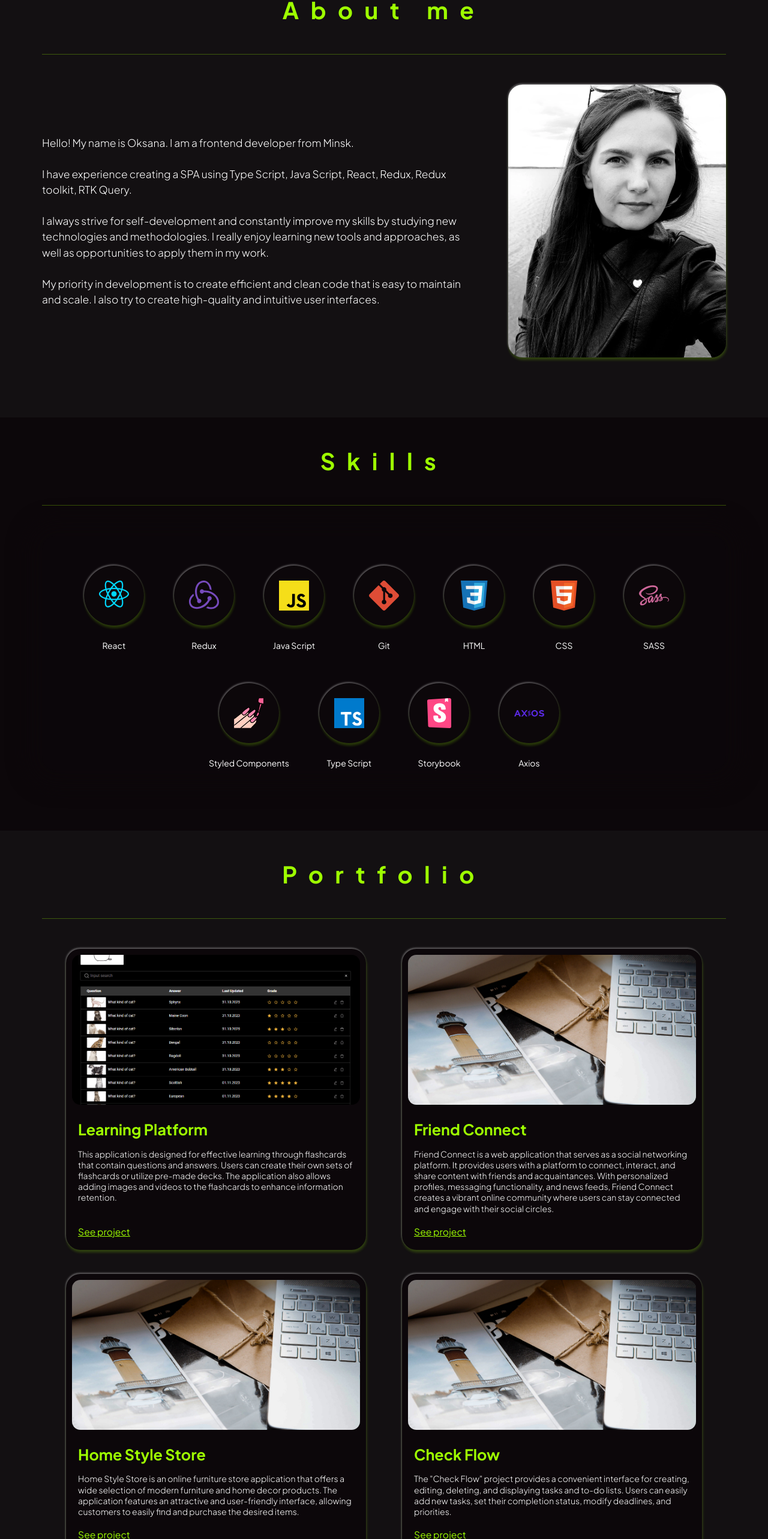
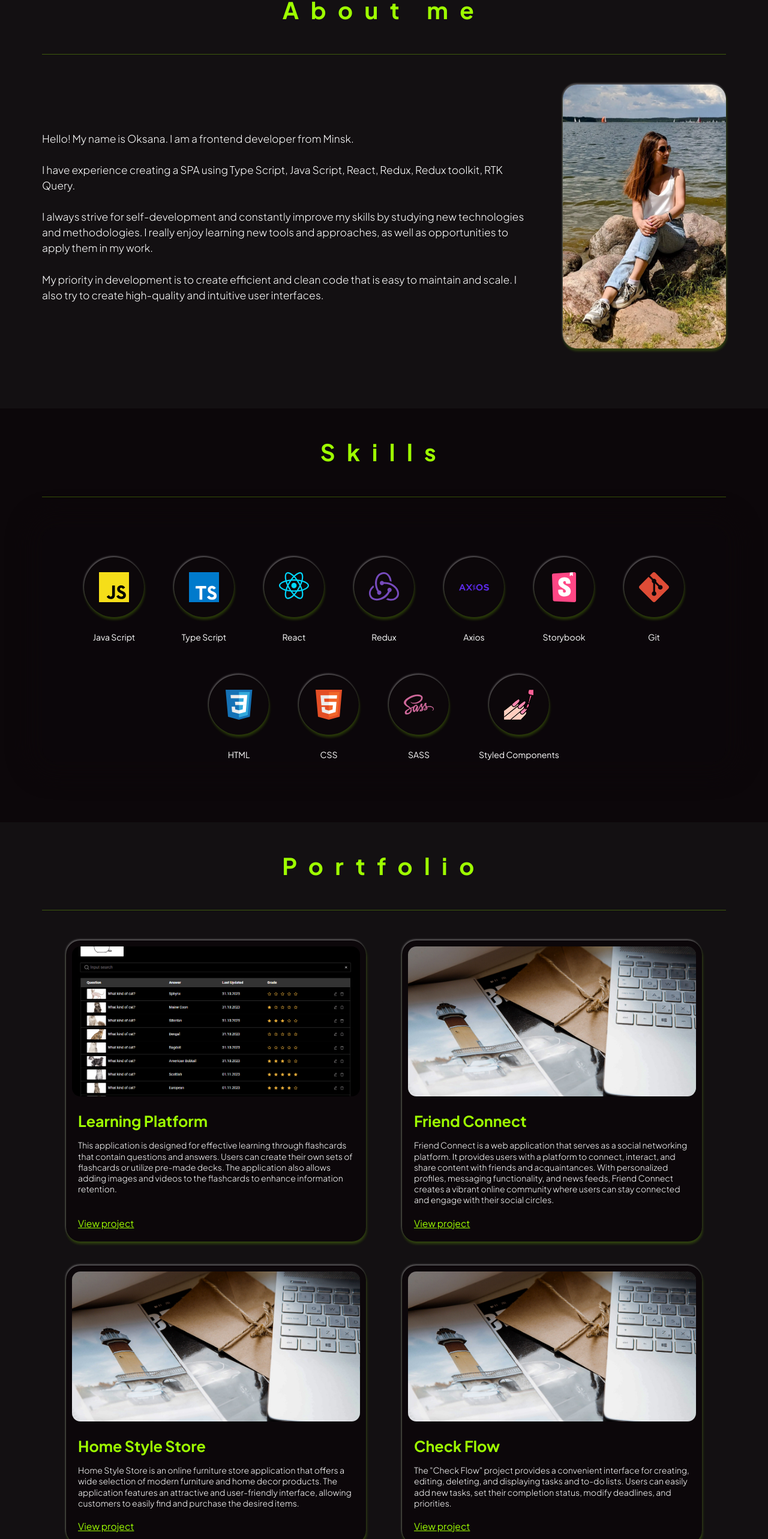
Before and after one commit to oksivasilinka/portfolio, a React app: page / in a window 1280 px wide. Shown: the part 856-3422 px from the top of the page at 60% size. Built offline with nearby package versions, Linux system fonts and the light colour scheme.

Commit message:
fix styles

```diff
--- a/src/components/cursor/cursor.tsx
+++ b/src/components/cursor/cursor.tsx
@@ -1,10 +1,21 @@
 import AnimatedCursor from 'react-animated-cursor'
 import { theme } from 'styles/theme'
 import styled from 'styled-components'
+import { useEffect, useState } from 'react'
 
 export const Cursor = () => {
+  const [width, setWidth] = useState(window.innerWidth)
+  const breakPoint = 768
+
+  useEffect(() => {
+    const handleWindowResize = () => setWidth(window.innerWidth)
+    window.addEventListener('resize', handleWindowResize)
+    return () => window.removeEventListener('resize', handleWindowResize)
+  }, [])
+
   return (
     <StyledCursor>
+      {width > breakPoint && (
         <AnimatedCursor
           innerSize={10}
           outerSize={25}
@@ -17,6 +28,7 @@ export const Cursor = () => {
             backgroundColor: ' rgba(158, 255, 0, 0.3)',
           }}
         />
+      )}
     </StyledCursor>
   )
 }
--- a/src/layout/sections/about-me/about-me.tsx
+++ b/src/layout/sections/about-me/about-me.tsx
@@ -1,6 +1,6 @@
 import { Container, SectionText, SectionTitle } from 'components'
 import { Fade } from 'react-awesome-reveal'
-import photo from 'assets/main-photo.webp'
+import photo from 'assets/second-photo.webp'
 import { S } from './about-me_styles'
 
 export const AboutMe = () => {
--- a/src/layout/sections/about-me/about-me_styles.ts
+++ b/src/layout/sections/about-me/about-me_styles.ts
@@ -7,18 +7,31 @@ const AboutMe = styled.section`
 `
 const Wrapper = styled.div`
   display: grid;
-  grid-template-columns: 2fr 1fr;
+  grid-template-columns: 3fr 1fr;
   gap: 50px;
+  align-items: center;
 
   ${SectionText} {
     display: grid;
-    align-items: center;
+  }
+  @media ${theme.media.tablet} {
+    grid-template-columns: 2fr 1fr;
+  }
+  @media ${theme.media.mobile} {
+    grid-template-columns: 1fr;
+    ${SectionText} {
+      text-align: center;
+    }
   }
 `
 const Photo = styled.img`
   width: 100%;
   border-radius: 24px;
   box-shadow: ${theme.shadow.main};
+  object-fit: cover;
+  @media ${theme.media.mobile} {
+    display: none;
+  }
 `
 
 export const S = { AboutMe, Wrapper, Photo }
--- a/src/layout/sections/contacts/contacts.tsx
+++ b/src/layout/sections/contacts/contacts.tsx
@@ -6,7 +6,7 @@ import { Fade } from 'react-awesome-reveal'
 const icons = [
   { url: 'https://www.linkedin.com/in/oksana--kovalchuk/', id: 'linkedin' },
   { url: 'https://t.me/oksivasilinka', id: 'telegram' },
-  { url: '#', id: 'email' },
+  { url: 'mailto:oksana.s.kovalchuk@gmail.com', id: 'email' },
   { url: 'https://github.com/oksivasilinka', id: 'github' },
 ]
 
--- a/src/layout/sections/portfolio/project/project.tsx
+++ b/src/layout/sections/portfolio/project/project.tsx
@@ -27,7 +27,7 @@ export const Project = ({ name, description, demo, code, photo }: Props) => {
         <S.Title>{name}</S.Title>
         <S.Description>{description}</S.Description>
       </S.InfoWrapper>
-      <S.Link href={demo}>See project</S.Link>
+      <S.Link href={demo}>View project</S.Link>
     </S.Project>
   )
 }
--- a/src/layout/sections/skills/skills.tsx
+++ b/src/layout/sections/skills/skills.tsx
@@ -5,17 +5,17 @@ import { Container, FlexWrapper, SectionTitle } from 'components'
 import { Fade } from 'react-awesome-reveal'
 
 const skills = [
+  { idIcon: 'js', title: 'Java Script' },
+  { idIcon: 'ts', title: 'Type Script' },
   { idIcon: 'react', title: 'React' },
   { idIcon: 'redux', title: 'Redux' },
-  { idIcon: 'js', title: 'Java Script' },
+  { idIcon: 'axios', title: 'Axios' },
+  { idIcon: 'storybook', title: 'Storybook' },
   { idIcon: 'git', title: 'Git' },
   { idIcon: 'html', title: 'HTML' },
   { idIcon: 'css', title: 'CSS' },
   { idIcon: 'sass', title: 'SASS' },
   { idIcon: 'styled', title: 'Styled Components' },
-  { idIcon: 'ts', title: 'Type Script' },
-  { idIcon: 'storybook', title: 'Storybook' },
-  { idIcon: 'axios', title: 'Axios' },
 ]
 
 export const Skills = () => {
--- a/src/styles/theme.tsx
+++ b/src/styles/theme.tsx
@@ -3,6 +3,7 @@ export const theme = {
     primaryBg: '#0C070A',
     secondaryBg: '#131012',
     accent: '#9EFF00',
+    secondary: '#D5FF8F',
     font: '#FFFFFF',
   },
   shadow: {
```
Also changed, not shown: src/assets/second-photo.webp (added). Lines whose indentation alone changed are shown as unchanged.
